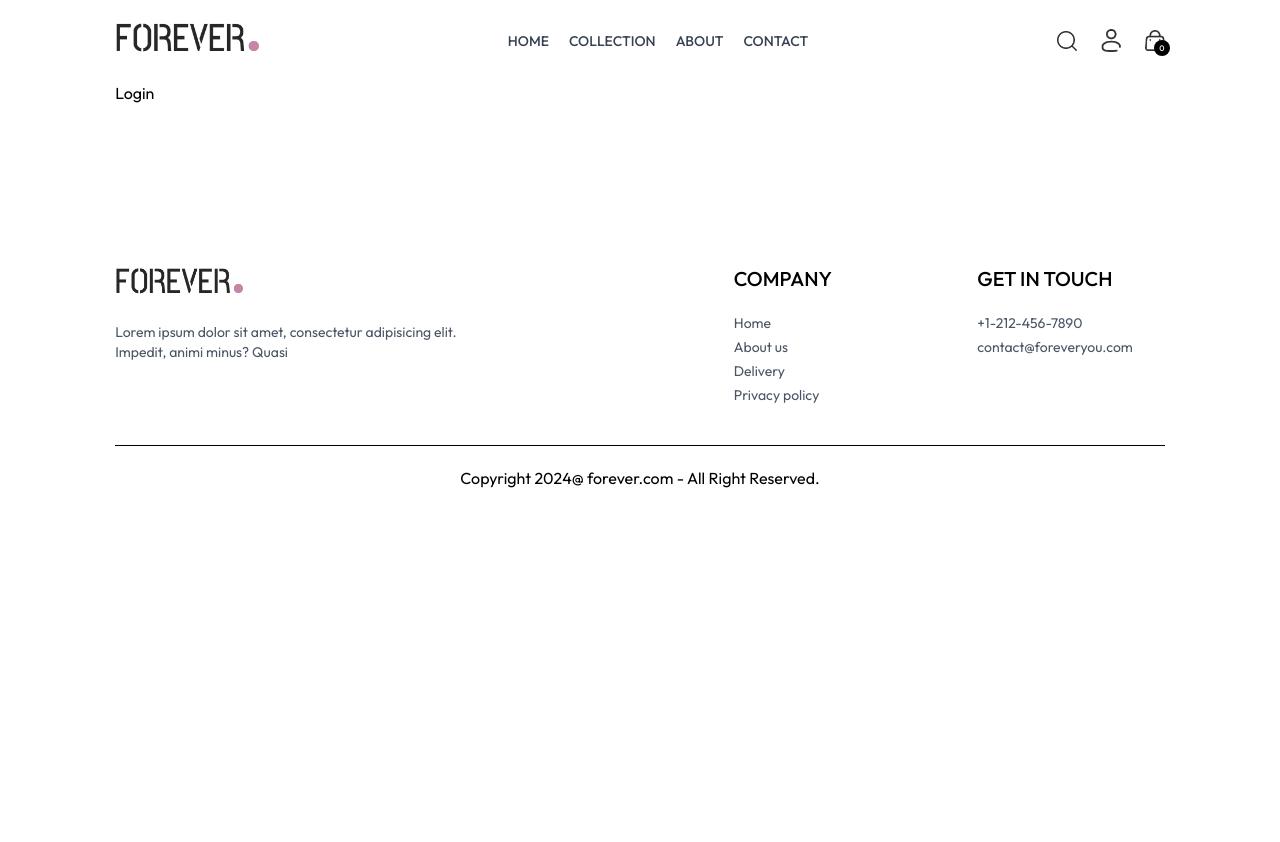
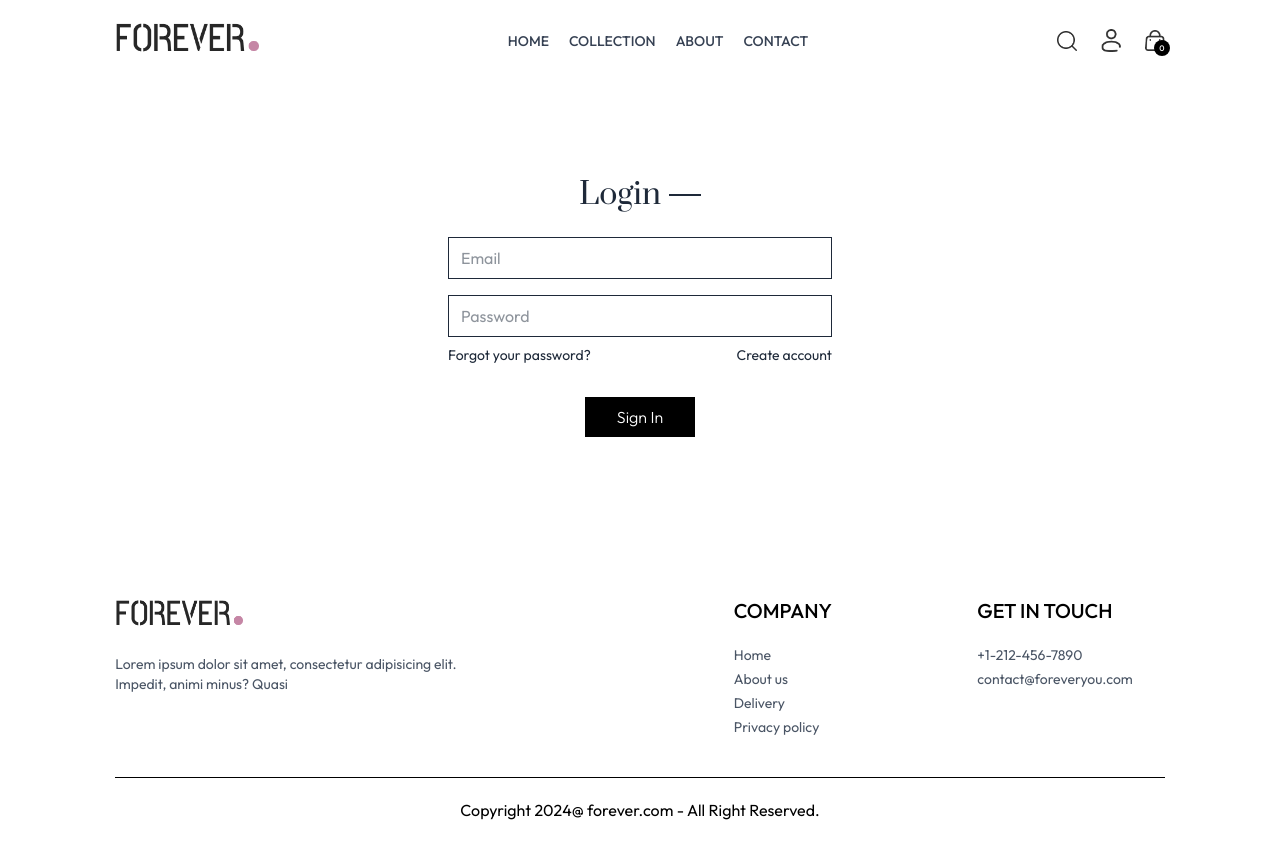
Before and after one commit to harrySentinel/NexShop, a React (Vite) app: page /login in a window 1280 px wide. Before the commit the page ends 800 px from the top, so only its background shows below. Built offline with nearby package versions, Linux system fonts and the light colour scheme.

Commit message:
Login & Signup completed

```diff
--- a/src/components/Navbar.jsx
+++ b/src/components/Navbar.jsx
@@ -43,7 +43,7 @@ const Navbar = () => {
           <img onClick={()=>setShowSearch(true)} src={assets.search_icon} className='w-5 cursor-pointer' alt="" />
 
           <div className='group relative'>
-            <img className='w-5 cursor-pointer' src={assets.profile_icon} alt="" />
+           <Link to='/login'> <img className='w-5 cursor-pointer' src={assets.profile_icon} alt="" /> </Link>
             <div className='group-hover:block hidden absolute dropdown-menu right-0 pt-4'>
               <div className='flex flex-col gap-2 w-36 py-3 px-5 bg-slate-100 text-gray-500 rounded'>
               <p className='cursor-pointer hover:text-black'>My Profile</p>
--- a/src/pages/Login.jsx
+++ b/src/pages/Login.jsx
@@ -1,8 +1,35 @@
-import React from 'react'
+import React, { useState } from 'react'
 
 const Login = () => {
+
+  const [currentState, setCurrentState] = useState('Login');
+
+  const onSubmitHandler = async (event) => {
+    event.preventDefault();
+    alert(`Form Submitted: ${currentState}`)
+  }
+
   return (
-    <div>Login</div>
+    <form onSubmit={onSubmitHandler} className='flex flex-col items-center w-[90%] sm:max-w-96 m-auto mt-14 gap-4 text-gray-800'>
+      <div className='inline-flex items-center gap-2 mb-2 mt-10'>
+        <p className='prata-regular text-3xl'>{currentState}</p>
+        <hr className='border-none h-[1.5px] w-8 bg-gray-800'/>
+      </div>
+     {currentState === 'Login' ? '' : <input type="text" className='w-full px-3 py-2 border border-gray-800' placeholder='Name' required />}
+      <input type="email" className='w-full px-3 py-2 border border-gray-800' placeholder='Email' required />
+      <input type="password" className='w-full px-3 py-2 border border-gray-800' placeholder='Password' required />
+      <div className='w-full flex justify-between text-sm mt-[-8px]'>
+         <p className='cursor-pointer'>Forgot your password?</p>
+         {
+          currentState === 'Login'
+          ? <p onClick={()=>setCurrentState('Sign Up')} className='cursor-pointer'>Create account</p>
+          : <p onClick={()=>setCurrentState('Login')} className='cursor-pointer'>Login Here</p>
+         }
+      </div>
+      <button type="Submit" className='bg-black text-white font-light px-8 py-2 mt-4 transition-transform duration-300 hover:scale-105'>
+        {currentState === 'Login' ? 'Sign In' : 'Sign up'}
+      </button>
+    </form>
   )
 }
 
```
